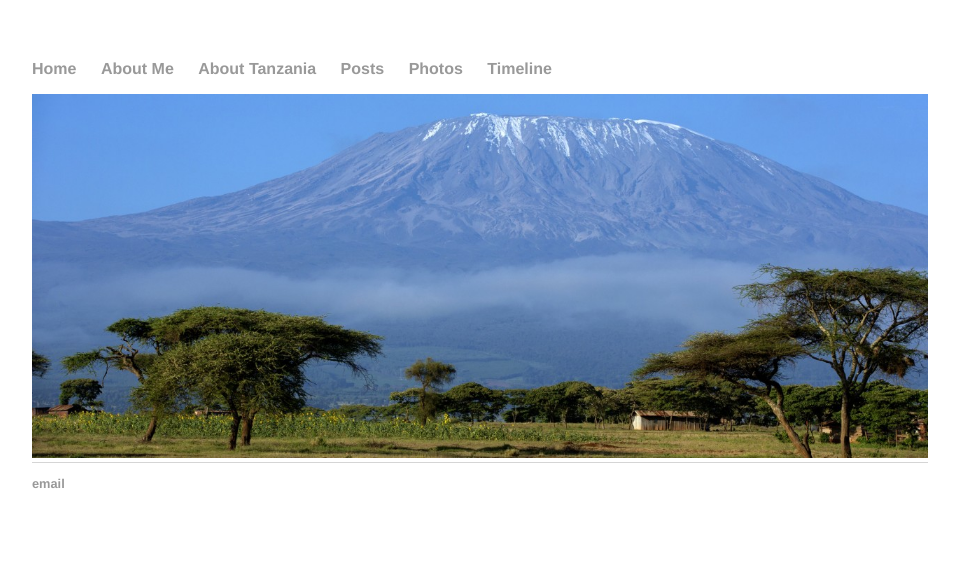
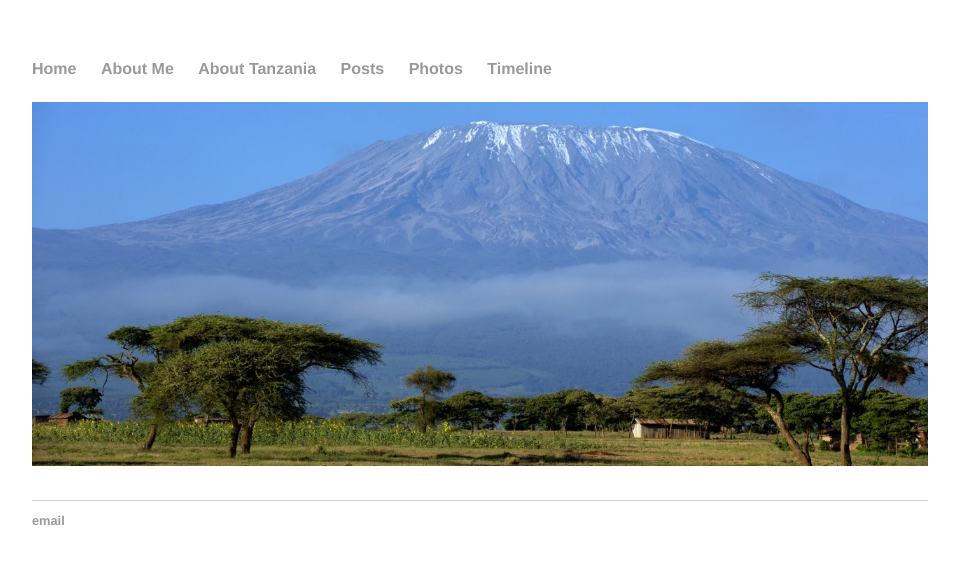
Before and after one commit to caliholman/caliholman.github.io, a Jekyll site: the page built from index.md, in a window 1280 px wide. Shown: the top 564 px of the page, without its empty margins (160-1119 px from the left). Built offline with Jekyll 4.4.1, drawn with Linux system fonts in a browser that asks for light colours.

Commit message:
switched main page to markdown

```diff
--- a/index.html
+++ /dev/null
@@ -1,10 +0,0 @@
----
-layout: default
-title: Cali Holman
----
-<div class="row">
-  <div class="column">
-
-    <img src="/img/kilimanjaro.jpg"         style="width:100%">
-  </div>
-</div>
--- /dev/null
+++ b/index.md
@@ -0,0 +1,6 @@
+---
+layout: default
+title: Cali Holman
+---
+
+![kilimangaro](/img/kilimanjaro.jpg){:height="100%" width="100%"}
```
Also changed, not shown: tanzania/tanzania.md (+2 -2 lines).
